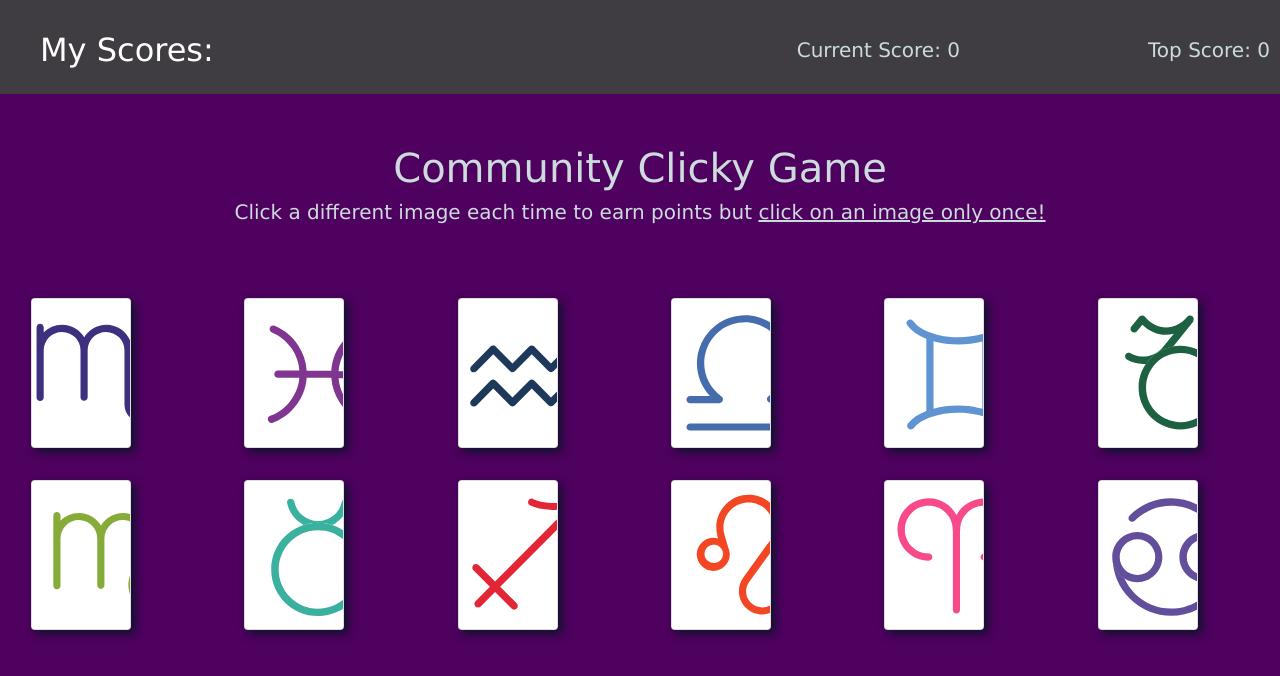
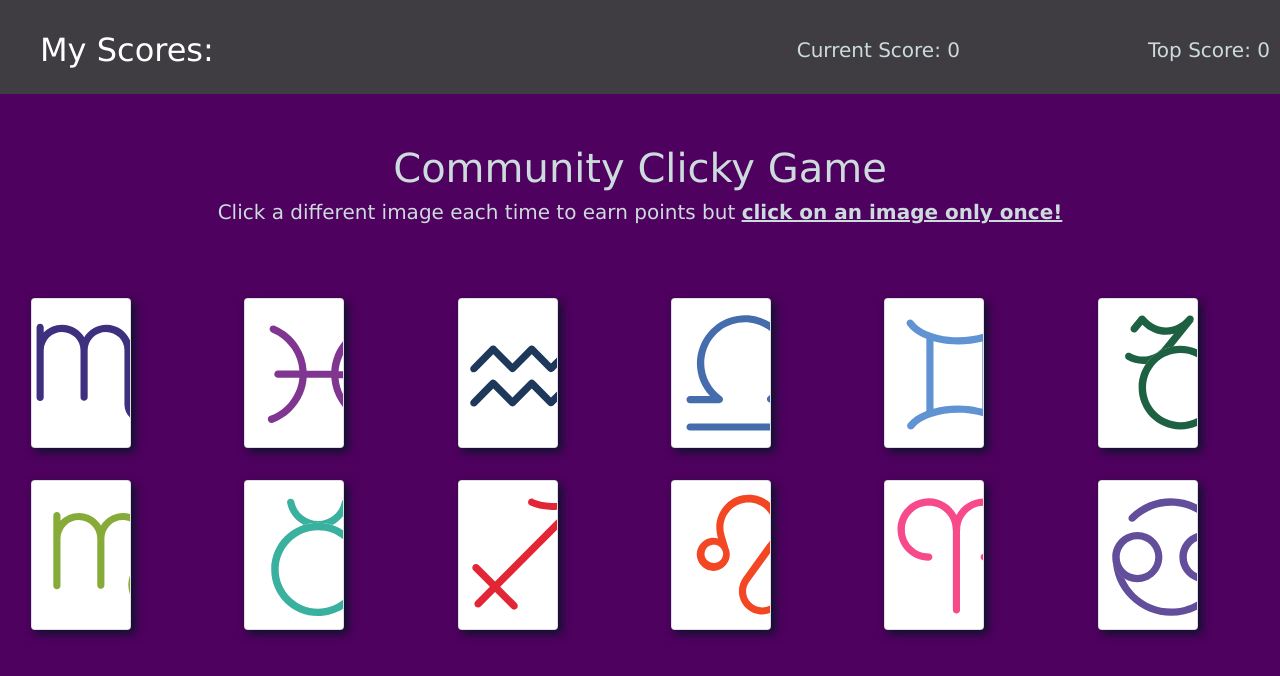
Before and after one commit to ceq2000/CCG, a React (Create React App) app: page / in a window 1280 px wide. Shown: the top 676 px of the page. Built offline with nearby package versions, Linux system fonts and the light colour scheme; the HTML template or start-up script is replaced by a standard one.

Commit message:
minor style update

```diff
--- a/src/App.js
+++ b/src/App.js
@@ -71,7 +71,7 @@ class App extends Component {
 
         <Title>
           <h1>Community Clicky Game</h1>
-          <h5>Click a different image each time to earn points but <u>click on an image only once!</u></h5>
+          <h5>Click a different image each time to earn points but <u><b>click on an image only once!</b></u></h5>
         </Title>
         {this.state.characters.map(character => (
           <CharacterCard
```
